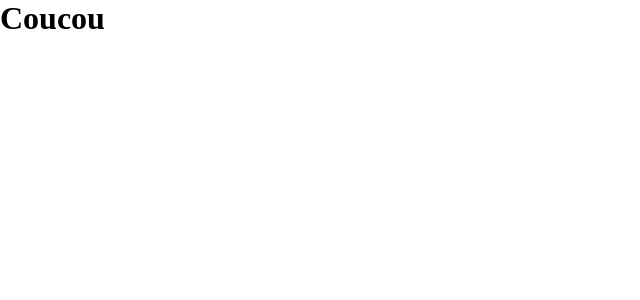
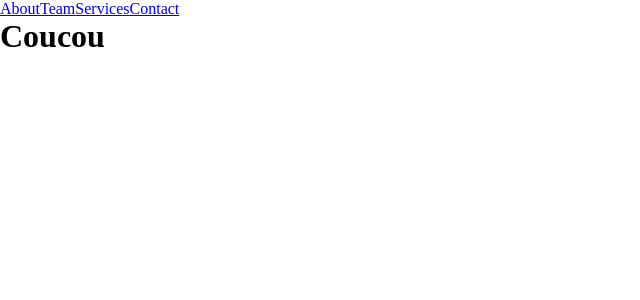
Before and after one commit to Scharlyopitz/CHEYSSOI-PARIS, a React (Vite) app: page / in a window 1280 px wide. Shown: the top 300 px of the page, without its empty margins (0-640 px from the left). Built offline with nearby package versions, Linux system fonts and the light colour scheme.

Commit message:
Ajout de la navbar

```diff
--- a/src/App.jsx
+++ b/src/App.jsx
@@ -1,12 +1,16 @@
 import { Route, Routes } from "react-router-dom";
 import "./style/style.css";
 import Home from "./pages/Home";
+import Nav from "./components/nav";
 
 function App() {
   return (
-    <Routes>
-      <Route path="/" element={<Home />} />
-    </Routes>
+    <>
+      <Nav />
+      <Routes>
+        <Route path="/" element={<Home />} />
+      </Routes>
+    </>
   );
 }
 
--- /dev/null
+++ b/src/components/Nav.jsx
@@ -0,0 +1,18 @@
+import React from "react";
+import { NavLink } from "react-router-dom";
+
+export default function Nav() {
+  const links = ["About", "Team", "Services", "Contact"];
+
+  return (
+    <div>
+      {links.map((link, i) => {
+        return (
+          <NavLink key={i} to={`/${link}`}>
+            {link}
+          </NavLink>
+        );
+      })}
+    </div>
+  );
+}
```
